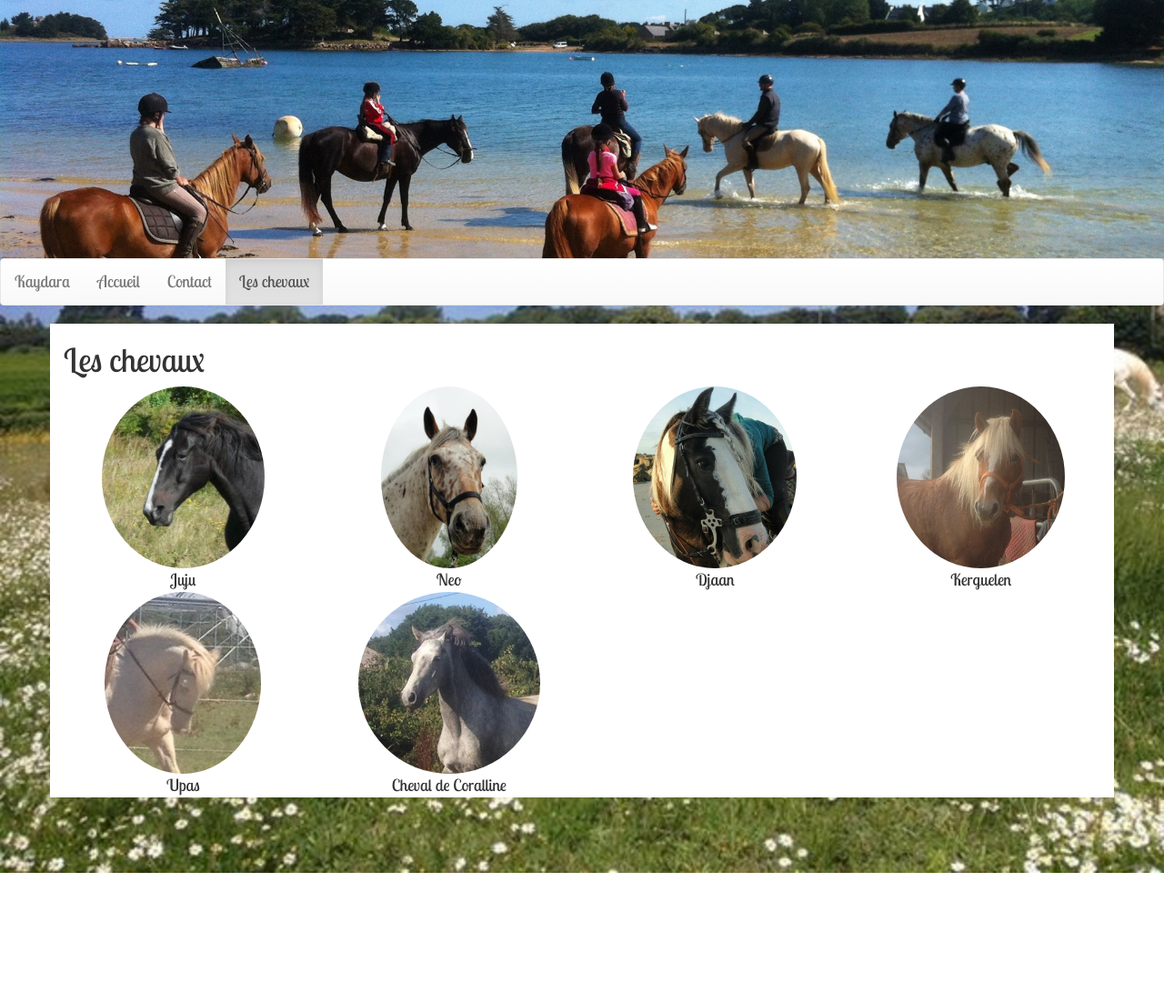
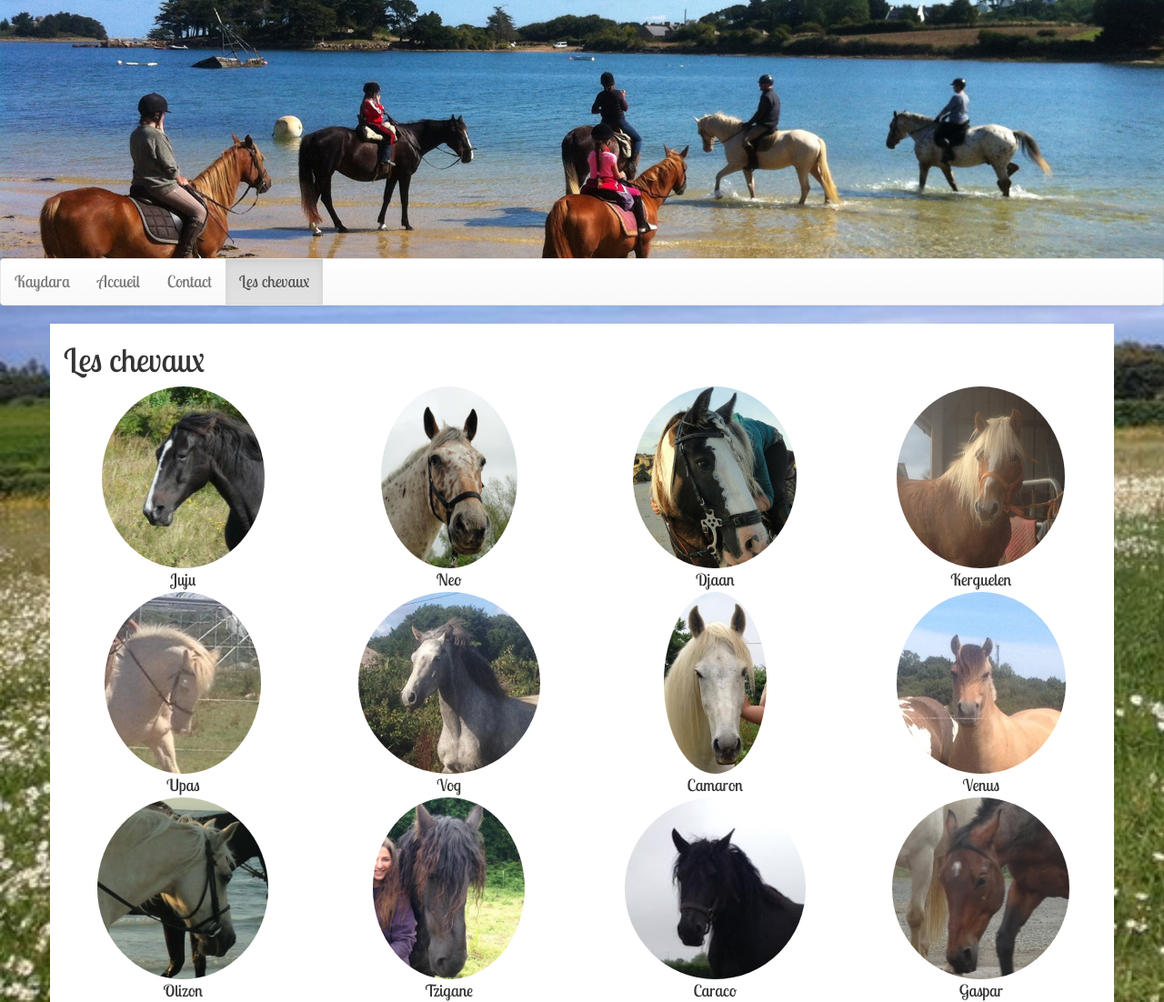
Before and after one commit to tclavier/kaydara, a Jekyll site: the page built from chevaux.html, in a window 1280 px wide. Shown: the whole page at 91% size. Built offline with Jekyll 4.4.1, drawn with Linux system fonts in a browser that asks for light colours.

Commit message:
Quelques chevaux de plus

```diff
--- a/chevaux.html
+++ b/chevaux.html
@@ -36,6 +36,37 @@ layout: default
   <div class="col-md-3 text-center">
     <img height="200px" src="/img/coralline.jpg" class="img-circle">
     <br/>
-    Cheval de Coralline
+    Vog
   </div>
+  <div class="col-md-3 text-center">
+    <img height="200px" src="/img/camaron.jpg" class="img-circle">
+    <br/>
+    Camaron
+  </div>
+  <div class="col-md-3 text-center">
+    <img height="200px" src="/img/venus.jpg" class="img-circle">
+    <br/>
+    Venus
+  </div>
+  <div class="col-md-3 text-center">
+    <img height="200px" src="/img/olizon.jpg" class="img-circle">
+    <br/>
+    Olizon
+  </div>
+  <div class="col-md-3 text-center">
+    <img height="200px" src="/img/tzigane.jpg" class="img-circle">
+    <br/>
+    Tzigane
+  </div>
+  <div class="col-md-3 text-center">
+    <img height="200px" src="/img/caraco.jpg" class="img-circle">
+    <br/>
+    Caraco
+  </div>
+  <div class="col-md-3 text-center">
+    <img height="200px" src="/img/gaspar.jpg" class="img-circle">
+    <br/>
+    Gaspar
+  </div>
+
 </div>
```
Also changed, not shown: img/camaron.jpg (added), img/caraco.jpg (added), img/gaspar.jpg (added), img/olizon.jpg (added), img/tzigane.jpg (added), img/venus.jpg (added).
